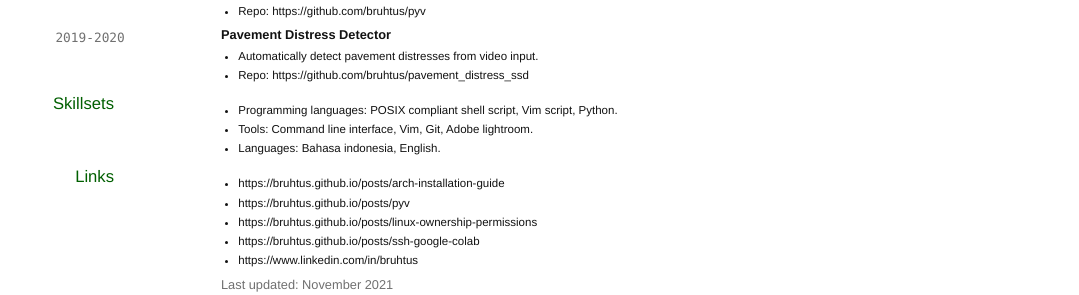
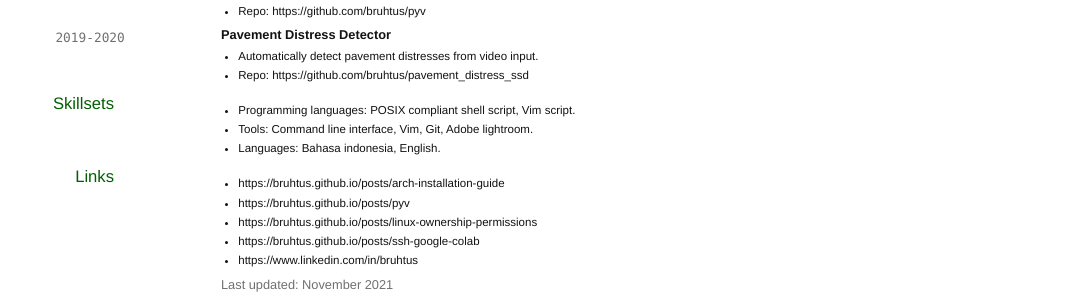
Before and after one commit to TimoTSchmidt/test3, a Jekyll site: the page built from index.md, in a window 1280 px wide. Shown: the part 927-1222 px from the top of the page, without its empty margins (119-1198 px from the left). Built offline with Jekyll 4.4.1, drawn with Linux system fonts in a browser that asks for light colours; nearby versions of some CDN libraries.

Commit message:
refactor(index.md): remove python from skillsets

```diff
--- a/index.md
+++ b/index.md
@@ -90,7 +90,7 @@ __Pavement Distress Detector__ <br>
 
 ## Skillsets
 
-- Programming languages: POSIX compliant shell script, Vim script, Python.
+- Programming languages: POSIX compliant shell script, Vim script.
 - Tools: Command line interface, Vim, Git, Adobe lightroom.
 - Languages: Bahasa indonesia, English.
 
```
